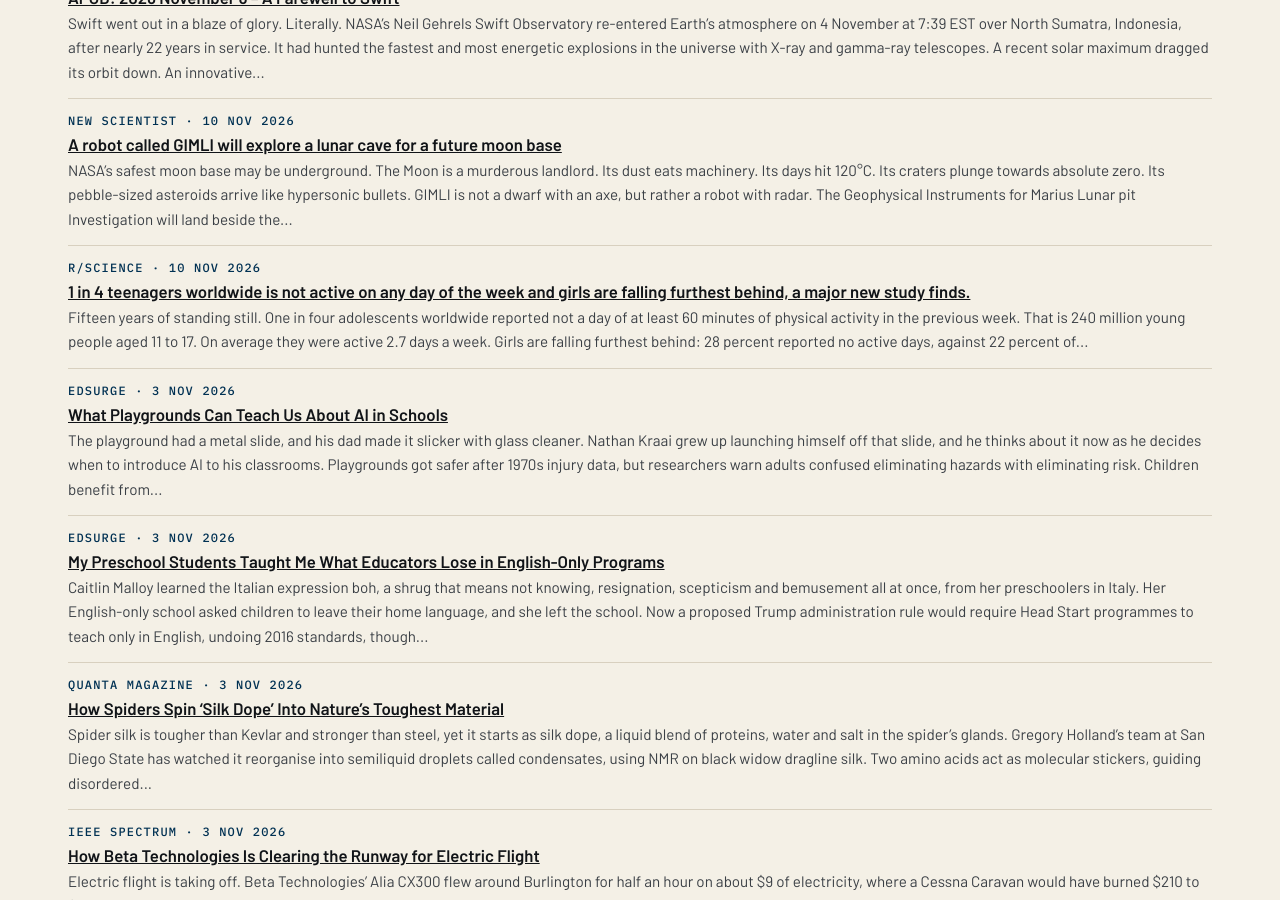
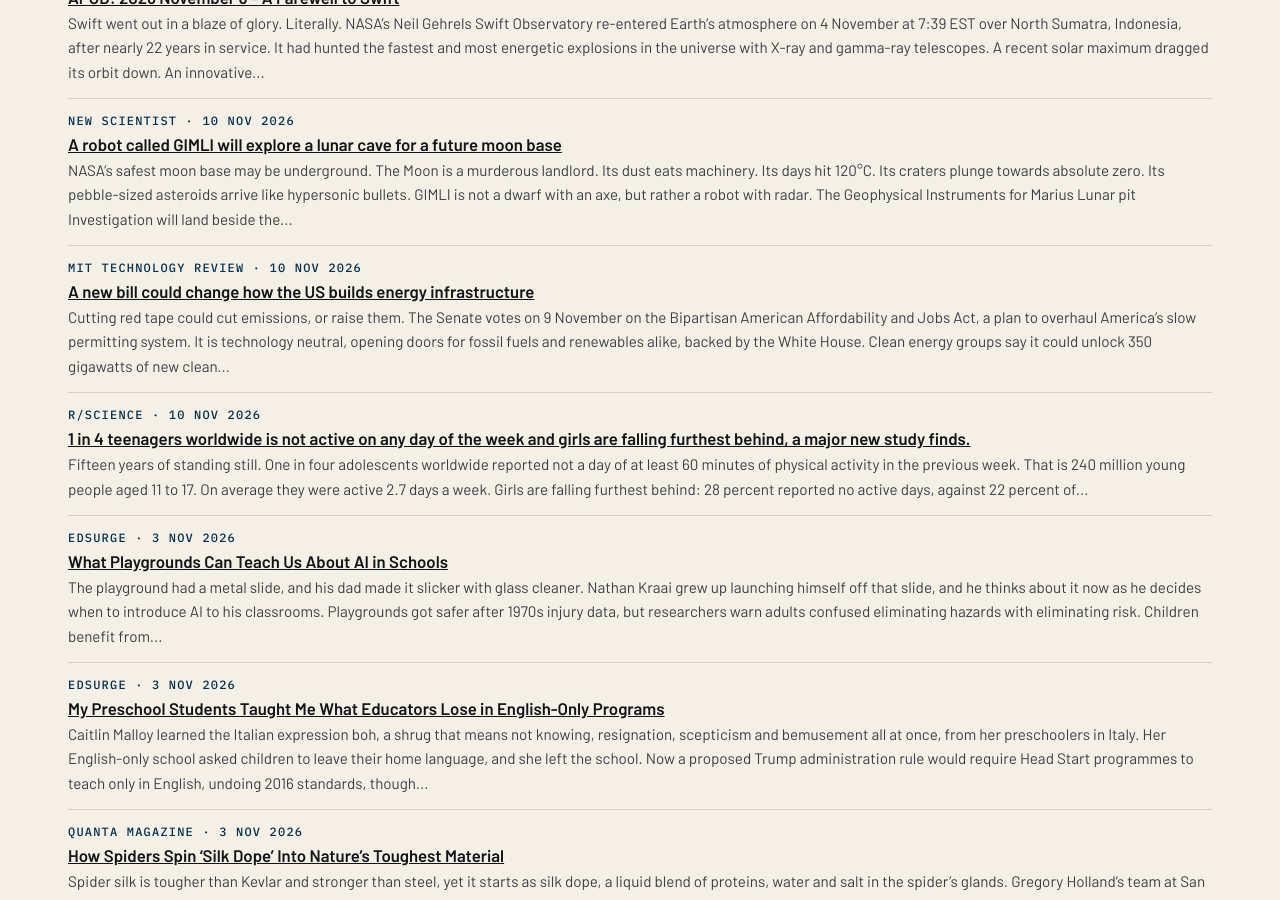
Before and after one commit to katz-news/katz.news, a Jekyll site: the page built from briefs/index.html, in a window 1280 px wide and 900 px high, scrolled down 3794 px. Built offline with Jekyll 4.4.1, drawn with Linux system fonts in a browser that asks for light colours.

Commit message:
Publish 2026-11-06

```diff
--- a/_data/build.yml
+++ b/_data/build.yml
@@ -1 +1 @@
-published_at: 2026-11-06T16:51:21Z
+published_at: 2026-11-06T16:52:37Z
--- /dev/null
+++ b/_posts/briefs/2026-11-05-a-new-bill-could-change-how-the-us-builds-energy-infrastruct.md
@@ -0,0 +1,9 @@
+---
+published: true
+title: A new bill could change how the US builds energy infrastructure
+date: 2026-11-10
+section: technology
+source_name: MIT Technology Review
+source_url: https://www.technologyreview.com/2026/11/05/1148062/permitting-reform/
+---
+Cutting red tape could cut emissions, or raise them. The Senate votes on 9 November on the Bipartisan American Affordability and Jobs Act, a plan to overhaul America’s slow permitting system. It is technology neutral, opening doors for fossil fuels and renewables alike, backed by the White House. Clean energy groups say it could unlock 350 gigawatts of new clean power. The Rhodium Group’s best case cuts economy-wide emissions 4 percent. But one model found emissions would have been higher had the bill existed in 2025. The verdict is permit-tingly paradoxical: faster building is not the same as cleaner building.
```
